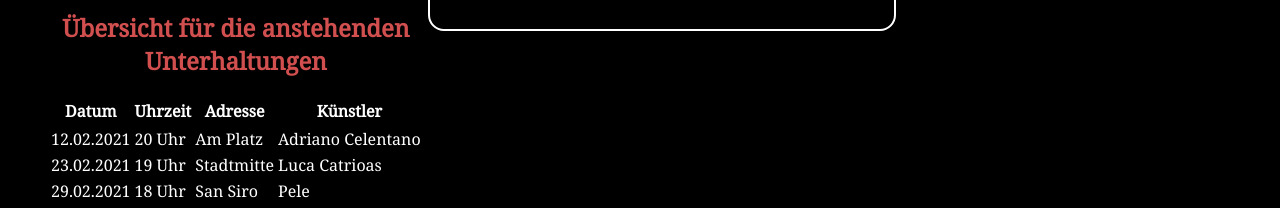
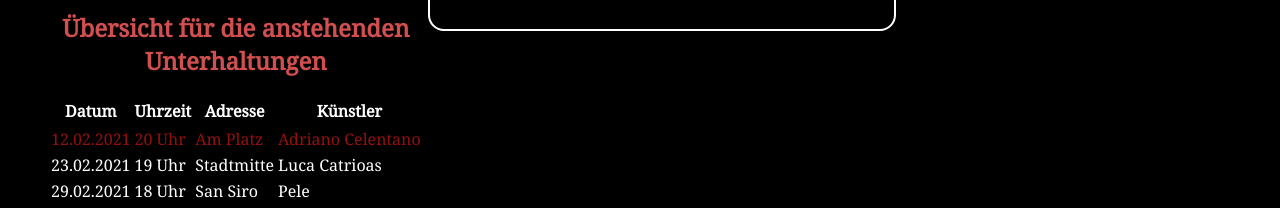
Before and after one commit to Adriano2397/GIS-WI21-22, a plain HTML site: page Aufgabe2/Event-Seite.html in a window 1280 px wide. Shown: the part 645-853 px from the top of the page. Drawn offline with Linux system fonts and the light colour scheme.

Commit message:
Update style.css

```diff
--- a/Aufgabe2/style.css
+++ b/Aufgabe2/style.css
@@ -157,3 +157,7 @@
             color: orange;
         }
     }
+    tr:nth-of-type(3n) {
+        color: rgb(148, 16, 16);
+
+    }
```
